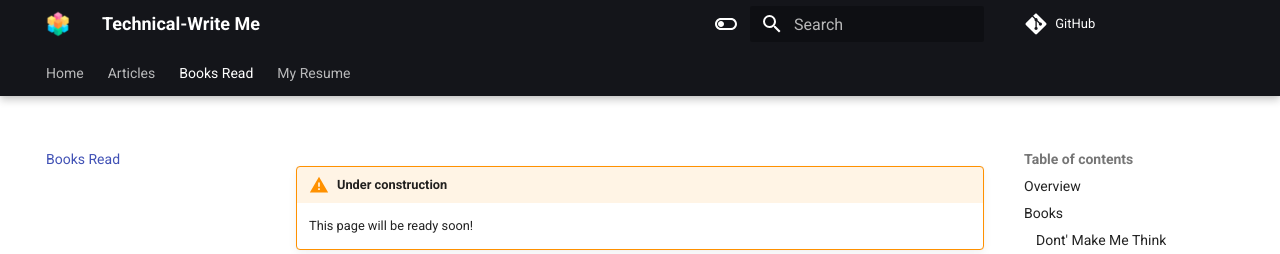
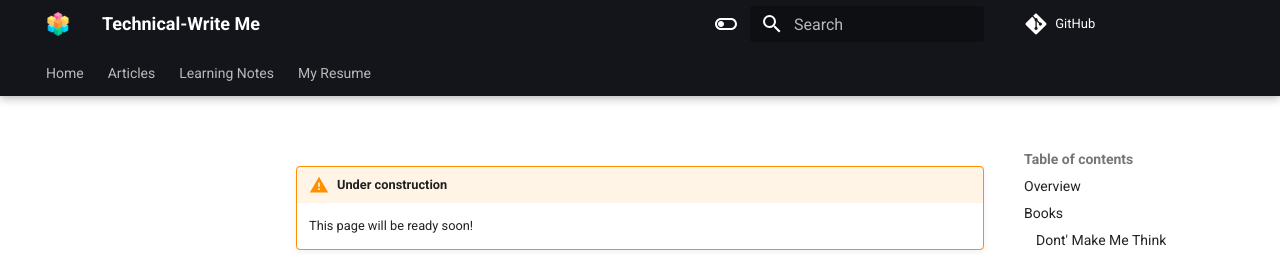
Before and after one commit to javierhf/pub-technical-write-me, an MkDocs documentation site: the page built from docs/books-read/index.md, in a window 1280 px wide. Shown: the top 254 px of the page. Built offline with MkDocs 1.6.1 and Material for MkDocs 9.7.7, drawn with Linux system fonts in a browser that asks for light colours; emoji names are drawn with the system emoji font; comment, search, counter and statistics services are not loaded.

Commit message:
Update navigation options

```diff
--- a/mkdocs.yml
+++ b/mkdocs.yml
@@ -118,12 +118,13 @@ nav:
           - First Steps: articles/improving-documentation-projects-1/index.md
           - Getting Feedback from Your Users: articles/improving-documentation-projects-2/index.md
           - Actioning Our Users' Feedback: articles/improving-documentation-projects-3/index.md
-      - Learning about Diátaxis:
+  - Learning Notes:
+      - About Diátaxis:
           - Framework: learning-notes/diataxis/index.md
           - Tutorials: learning-notes/diataxis/tutorials/index.md
           - How-to Guides: learning-notes/diataxis/how-tos/index.md
           - Tutorial or How-To Guides?: learning-notes/diataxis/checklist/index.md
-  - Books Read: books-read/index.md
+  # - Books Read: books-read/index.md
       #- Reference:
       #- Changelog:
   - My Resume: about-me/index.md
```
